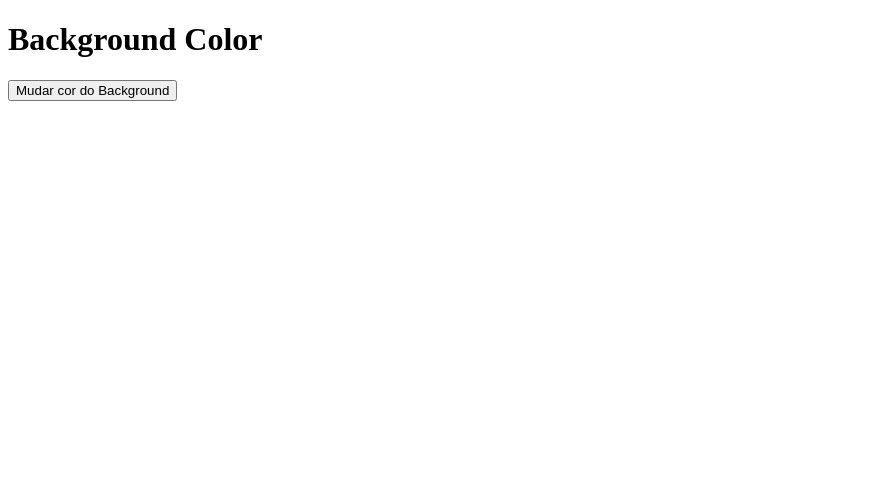
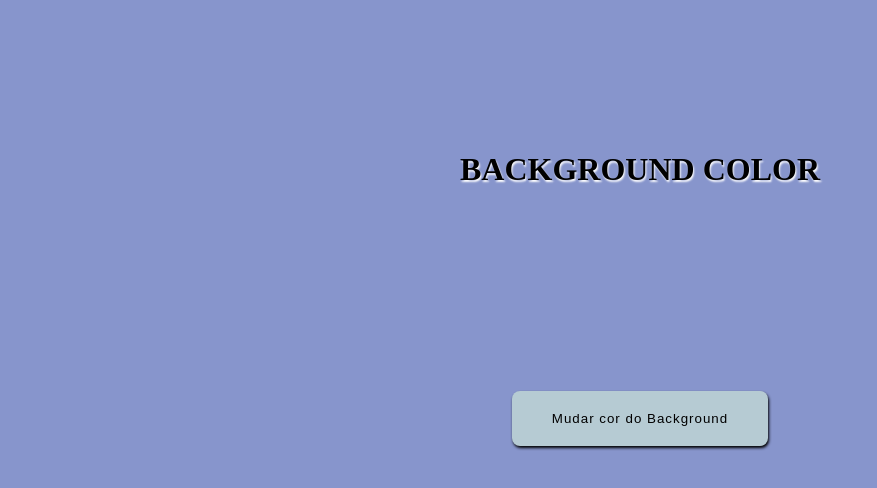
Before and after one commit to AdrianaLatorreGit/capture-camera, a plain HTML site: page index.html in a window 1280 px wide. Shown: the whole page, without its empty margins (0-877 px from the left). Drawn offline with Linux system fonts and the light colour scheme.

Commit message:
style.css

```diff
--- a/index.html
+++ b/index.html
@@ -5,6 +5,10 @@
     <meta http-equiv="X-UA-Compatible" content="IE=edge">
     <meta name="viewport" content="width=device-width, initial-scale=1.0">
     <title>Background Color</title>
+
+    <!-- Estilo Css -->
+    <link rel="stylesheet" href="style.css">
+
 </head>
 <body>
     <div id="container" class="container">
--- /dev/null
+++ b/style.css
@@ -0,0 +1,44 @@
+/* Reset */
+* {
+  box-sizing: border-box;
+  margin: 0;
+  padding: 0;
+}
+
+/* Container */
+.container {
+  display: flex;
+  align-items: center;
+  justify-content: space-around;
+  flex-direction: column;
+  padding: 50px;
+  height: 100vh;
+  background-color: rgb(135, 149, 204);
+}
+
+/* H1 */
+
+.title {
+  color: black;
+  text-transform: uppercase;
+  text-shadow: 1px 2px 2px #fff;
+}
+
+/* Button */
+.button {
+  padding: 20px 40px;
+  background: rgb(182, 203, 211);
+  border: none;
+  cursor: pointer;
+  box-shadow: 1px 2px 3px rgb(0, 0, 0);
+  border-radius: 8px;
+  /* text-transform: uppercase; */
+  /* font-weight: bold; */
+  letter-spacing: 1px;
+  transition: 0.2s background;
+}
+
+.button:hover {
+  box-shadow: 1px 1px 1px;
+  background: rgb(136, 151, 149);
+}
```
